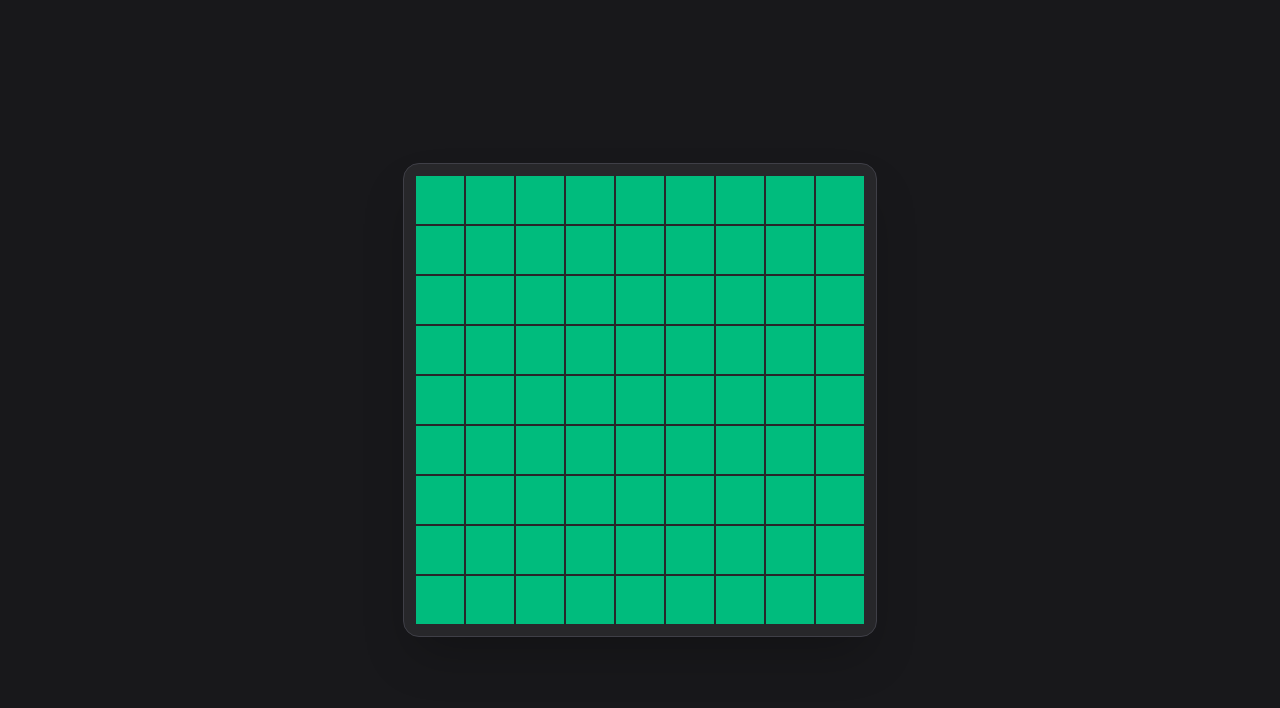
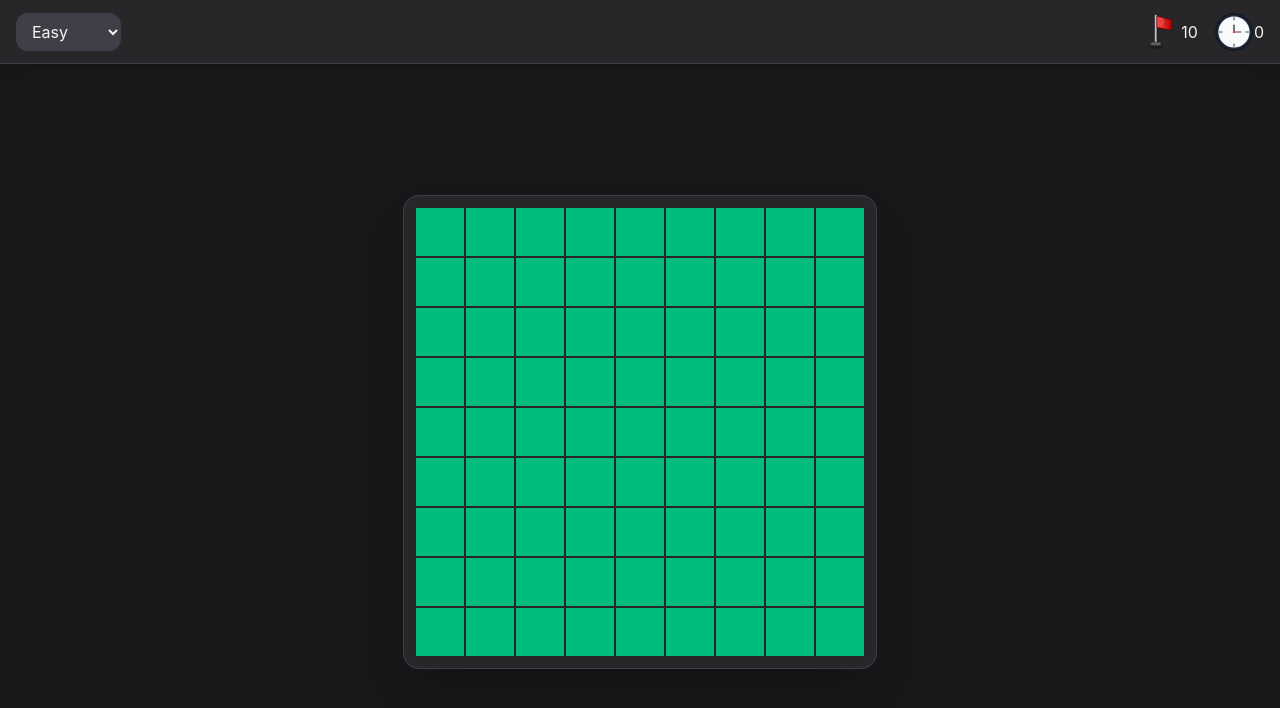
Before and after one commit to SehajKapoor53/Minesweeper, a React (Vite) app: page / in a window 1280 px wide. Shown: the top 708 px of the page. Built offline with nearby package versions, Linux system fonts and the light colour scheme.

Commit message:
feat: add header UI, level system, timer and flags logic

```diff
--- a/src/App.jsx
+++ b/src/App.jsx
@@ -1,9 +1,64 @@
+import React, { useState, useEffect } from "react";
 import Board from "./components/Board";
 
+const LEVEL_CONFIG = {
+  easy: { rows: 9, cols: 9, mines: 10 },
+  medium: { rows: 12, cols: 12, mines: 25 },
+  hard: { rows: 16, cols: 16, mines: 50 },
+};
+
 function App() {
+  const [time, setTime] = useState(0);
+  const [level, setLevel] = useState("easy");
+  const [config, setConfig] = useState(LEVEL_CONFIG["easy"]);
+  const [flagsLeft, setFlagsLeft] = useState(config.mines);
+
+  useEffect(() => {
+    setConfig(LEVEL_CONFIG[level]);
+    setTime(0);
+  }, [level]);
+
+  useEffect(() => {
+    setFlagsLeft(config.mines);
+  }, [config]);
+
   return (
-    <main className="min-h-screen bg-zinc-900 flex items-center justify-center">
-      <Board />
+    <main className="flex flex-col text-zinc-100 min-h-screen bg-zinc-900">
+      <header className="h-16 p-4 bg-zinc-800 border-b border-zinc-700 shadow-lg flex items-center justify-between">
+        <select
+          className="
+        bg-zinc-700
+        text-zinc-100
+        px-3
+        py-2
+        rounded-xl
+        outline-none
+        cursor-pointer
+        hover:bg-zinc-600
+        transition-colors
+        "
+          name="Level"
+          value={level}
+          onChange={(e) => setLevel(e.target.value)}
+        >
+          <option value="easy">Easy</option>
+          <option value="medium">Medium</option>
+          <option value="hard">Hard</option>
+        </select>
+        <div className="flex gap-4 items-center">
+          <span className="flex items-center justify-center">
+            <img className="h-10" src="/flag.svg" />
+            <span>{flagsLeft}</span>
+          </span>
+          <span className="flex items-center justify-center">
+            <img className="h-10" src="/clock.svg" />
+            <span>{time}</span>
+          </span>
+        </div>
+      </header>
+      <div id="container" className="flex flex-1 items-center justify-center">
+        <Board {...{flagsLeft, setFlagsLeft, time, setTime, config }} />
+      </div>
     </main>
   );
 }
--- a/src/components/Board.jsx
+++ b/src/components/Board.jsx
@@ -1,15 +1,16 @@
-import React, { useState, useEffect } from "react";
+import React, { useEffect, useState } from "react";
 import Cell from "./Cell";
-import { calculateAdjacentMines, checkWin, placeMines } from "../utils/boardUtils.js";
+import {
+  calculateAdjacentMines,
+  checkWin,
+  placeMines,
+} from "../utils/boardUtils.js";
 
-const Board = () => {
-
-
+const Board = ({ flagsLeft, setFlagsLeft, time, setTime, config }) => {
   const createBoard = (rows, cols) => {
     const board = [];
     for (let i = 0; i < rows; i++) {
       const row = [];
-
       for (let j = 0; j < cols; j++) {
         row.push({
           r: i,
@@ -20,23 +21,37 @@ const Board = () => {
           adjacentMines: 0,
         });
       }
-
       board.push(row);
     }
     return board;
   };
 
+  const [firstclickdone, setFirstclickdone] = useState(false);
+  const [gameState, setGameState] = useState("idle");
+  const [board, setBoard] = useState(createBoard(config.rows,config.cols))
+  useEffect(() => {
+    setBoard(createBoard(config.rows, config.cols));
+  }, [config]);
 
-  const [firstclickdone, setFirstclickdone] = useState(false);
-  const [board, setBoard] = useState(() => createBoard(9, 9));
-  const [gameState, setGameState] = useState("idle")
+  useEffect(() => {
+    if (gameState !== "playing") return;
+    const interval = setInterval(() => {
+      setTime((t) => t + 1);
+    }, 1000);
+    return () => clearInterval(interval);
+  }, [gameState, setTime]);
 
+  useEffect(() => {
+    setGameState("idle");
+    setFirstclickdone(false);
+    setTime(0);
+  }, [config]);
 
-  if(checkWin(board)){
-    setGameState("won")
-  }
-
-
+  useEffect(() => {
+    if (checkWin(board)) {
+      setGameState("won");
+    }
+  }, [board]);
 
   return (
     <div
@@ -56,15 +71,10 @@ const Board = () => {
     >
       {board.map((row, rowIndex) =>
         row.map((cell, cellIndex) => (
-          <Cell
+           <Cell
             key={`${rowIndex},${cellIndex}`}
-            cell={cell}
-            setBoard={setBoard}
-            board={board}
-            firstclickdone={firstclickdone}
-            setFirstclickdone={setFirstclickdone}
-            gameState={gameState}
-            setGameState={setGameState}
+            mines={config.mines}
+            {...{cell ,setBoard, board, firstclickdone, setFirstclickdone, gameState, setGameState, flagsLeft, setFlagsLeft}}
           />
         )),
       )}
--- a/src/components/Cell.jsx
+++ b/src/components/Cell.jsx
@@ -6,7 +6,9 @@ import {
   calculateAdjacentMines,
 } from "../utils/boardUtils";
 
-const Cell = ({ cell, board, setBoard, firstclickdone, setFirstclickdone, gameState, setGameState }) => {
+const Cell = ({ cell, board, setBoard, firstclickdone, setFirstclickdone, gameState, setGameState, mines, flagsLeft, setFlagsLeft }) => {
+
+
   const r = cell.r;
   const c = cell.c;
 
@@ -16,7 +18,13 @@ const Cell = ({ cell, board, setBoard, firstclickdone, setFirstclickdone, gameSt
     e.preventDefault();
     if (board[r][c].isRevealed) return;
     const newBoard = board.map((row) => row.map((cell) => ({ ...cell })));
-    newBoard[r][c].isFlagged = !newBoard[r][c].isFlagged;
+    if(newBoard[r][c].isFlagged === true){
+      newBoard[r][c].isFlagged = false;
+      setFlagsLeft(f=>f+1)
+    }else{
+      newBoard[r][c].isFlagged = true;
+      setFlagsLeft(f=>f-1)
+    }
     setBoard(newBoard);
   };
 
@@ -26,7 +34,7 @@ const Cell = ({ cell, board, setBoard, firstclickdone, setFirstclickdone, gameSt
 
     if (!firstclickdone) {
       const safeZone = createSafeZone(newBoard, r, c);
-      newBoard = placeMines(newBoard, 10, safeZone);
+      newBoard = placeMines(newBoard, mines, safeZone);
       newBoard = calculateAdjacentMines(newBoard);
       setFirstclickdone(true);
       setGameState("playing");
```
Also changed, not shown: public/clock.svg (added).
